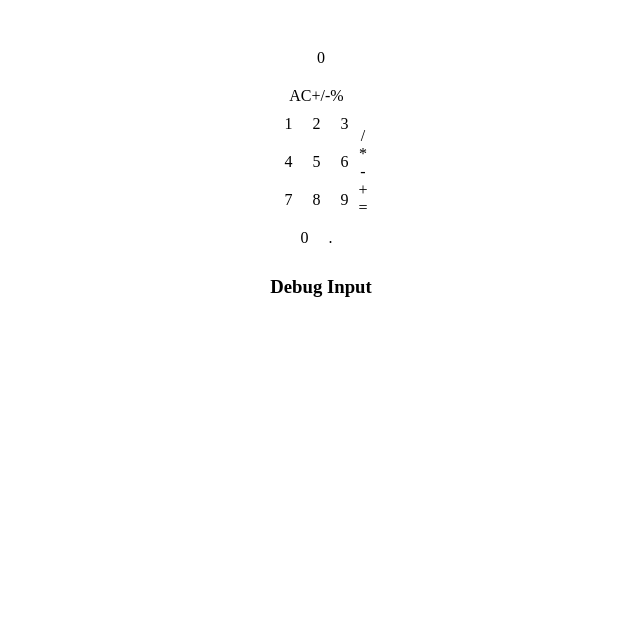
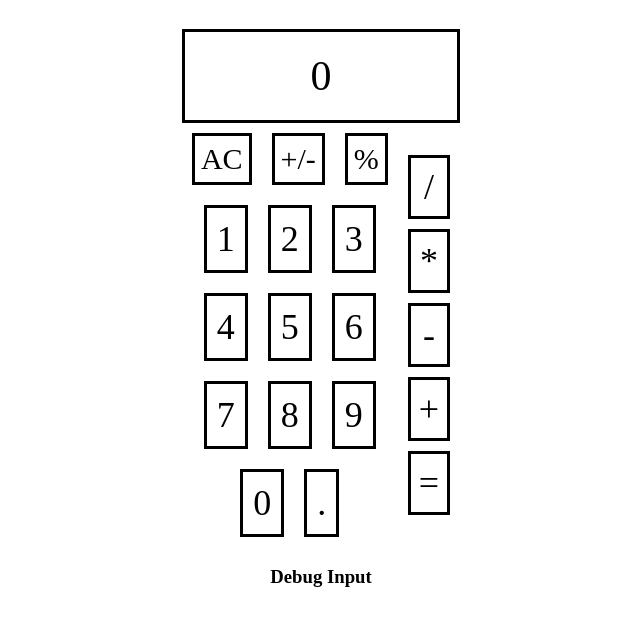
Before and after one commit to jffelix/React-Calculator, a React (Create React App) app in the folder client/: page / in a window 1280 px wide. Shown: the top 626 px of the page, without its empty margins (319-959 px from the left). Built offline with nearby package versions, Linux system fonts and the light colour scheme; no server answers; the HTML template or start-up script is replaced by a standard one.

Commit message:
Increased button font-size and margin

```diff
--- a/client/src/app.css
+++ b/client/src/app.css
@@ -18,4 +18,6 @@ body {
 
 .inputScreen {
     padding: 20px;
+    border-style: solid;
+    font-size: 42px;
 }
--- a/client/src/components/Numbers/numbers.css
+++ b/client/src/components/Numbers/numbers.css
@@ -11,5 +11,8 @@
 }
 
 .numOne, .numTwo, .numThree, .numFour, .numFive, .numSix, .numSeven, .numEight, .numNine, .numZero, .decimal {
+    margin: 10px;
     padding: 10px;
+    border-style: solid;
+    font-size: 36px;
 }
--- a/client/src/components/Operators/Arithmetic.jsx
+++ b/client/src/components/Operators/Arithmetic.jsx
@@ -1,8 +1,7 @@
 import React from "react";
+import "./operators.css";
 
 const Arithmetic = (props) => {
-
-    // equals will need a different onClick function
 
     return (
         <div>
--- a/client/src/components/Operators/operators.css
+++ b/client/src/components/Operators/operators.css
@@ -3,3 +3,17 @@
     flex-direction: row;
     justify-content: center;
 }
+
+.allClear, .integer, .percentage {
+    margin: 10px;
+    padding: 6px;
+    border-style: solid;
+    font-size: 30px;
+}
+
+.divide, .multiply, .subtract, .addition, .equals {
+    margin: 10px;
+    padding: 8px;
+    border-style: solid;
+    font-size: 36px;
+}
```
Also changed, not shown: 1 other file (tests, documents, lock files or other folders).
